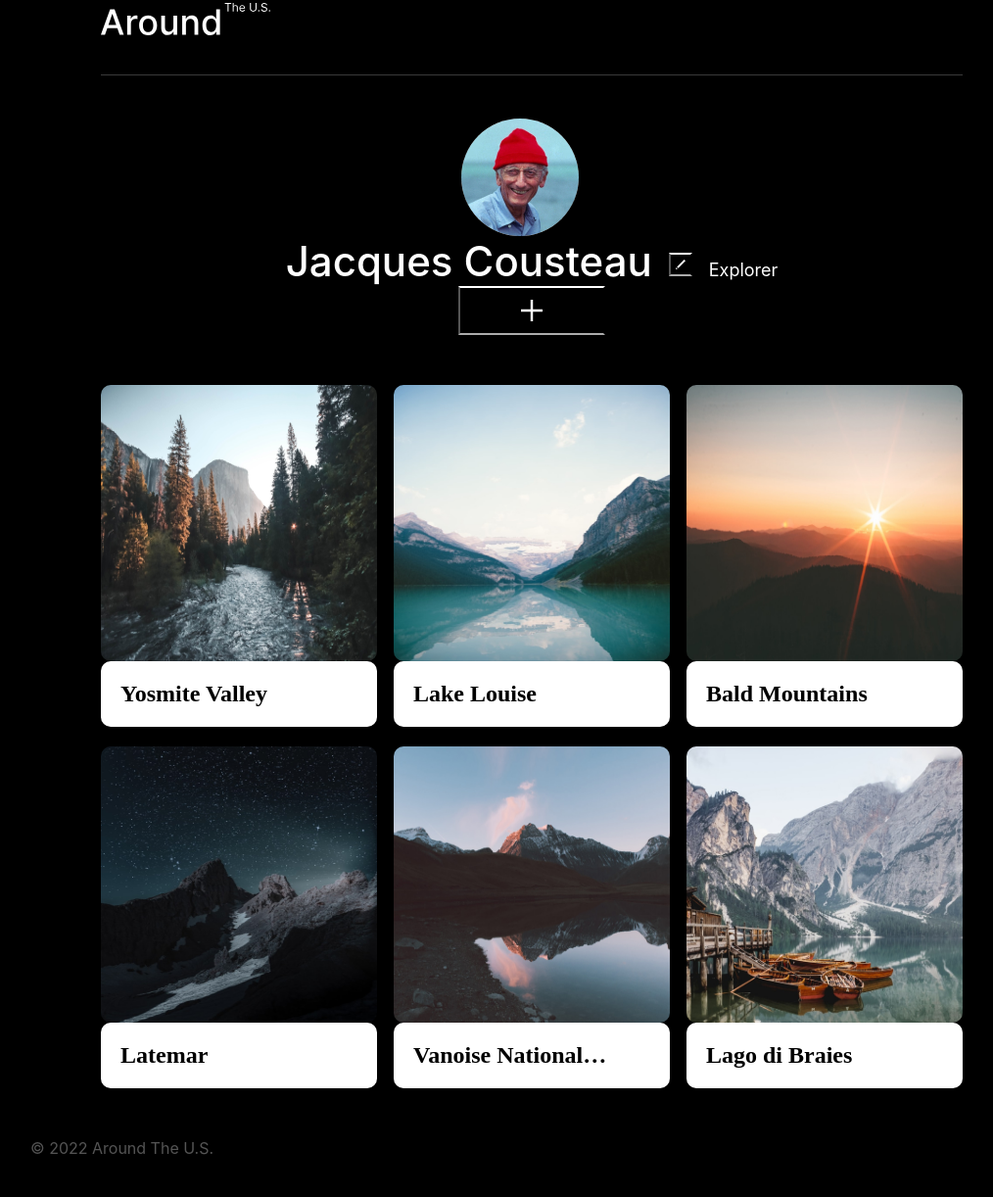
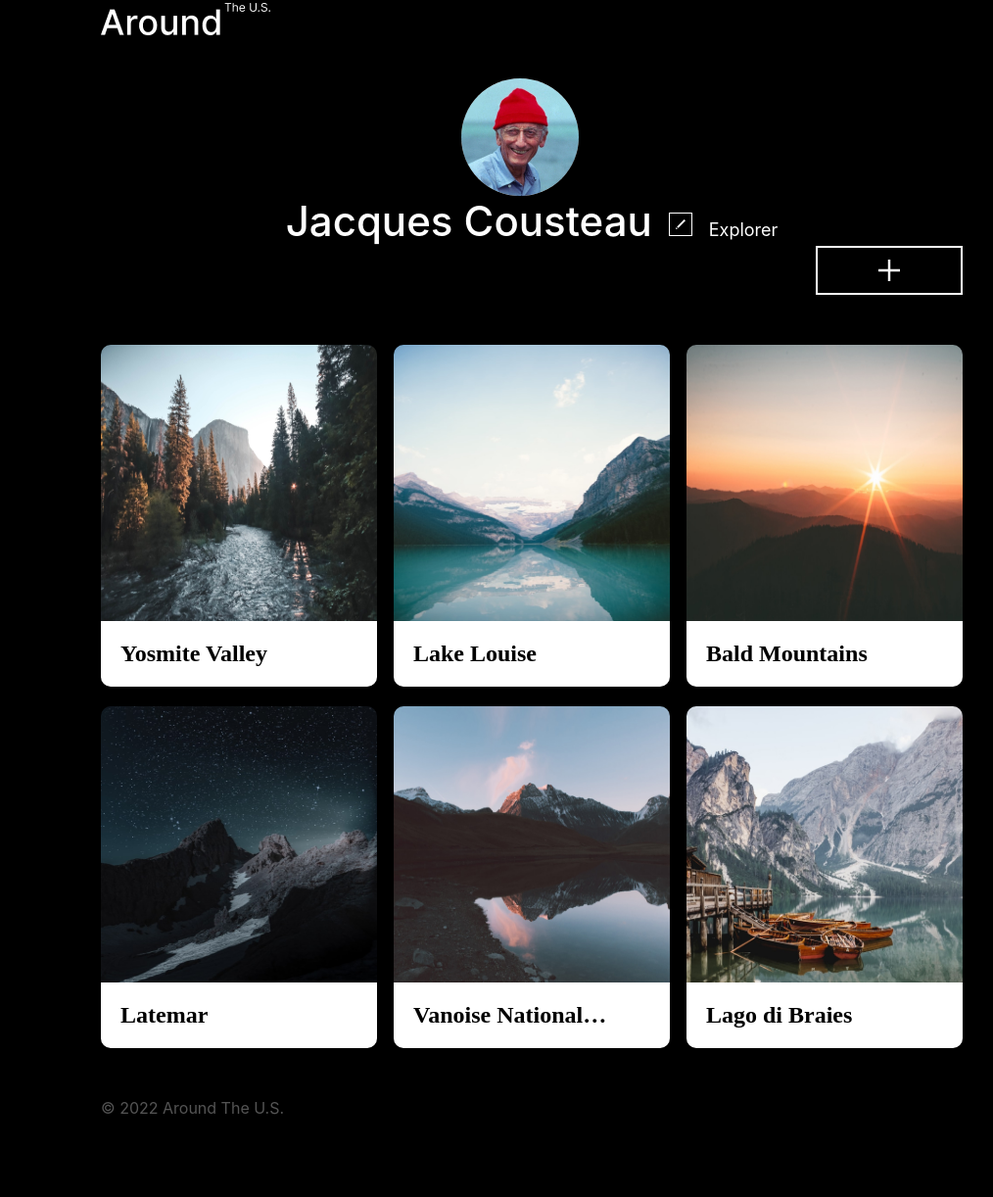
Before and after one commit to futuredetec2012/se_project_aroundtheus, a plain HTML site: page index.html in a window 1280 px wide. Shown: the part 50-1272 px from the top of the page at 98% size, without its empty margins (97-1111 px from the left). Drawn offline with Linux system fonts and the light colour scheme; a web font is replaced by a local one.

Commit message:
added notes

```diff
--- a/Blocks/cards.css
+++ b/Blocks/cards.css
@@ -21,6 +21,7 @@
   height: 282px;
   max-width: 282px;
   border-radius: 10px;
+  border-radius: 10px 10px 0 0;
 }
 
 .card__description {
@@ -33,7 +34,7 @@
   padding-right: 28px;
   align-items: center;
   justify-content: space-between;
-  border-radius: 10px;
+  border-radius: 0 0 10px 10px;
 }
 
 .card__like-button {
--- a/Blocks/footer.css
+++ b/Blocks/footer.css
@@ -1,11 +1,8 @@
 .footer {
   font-family: "Inter";
-  width: 318px;
-  height: 18px;
-  top: 1139px;
-  left: 200px;
   color: #545454;
+  margin: 0 auto;
+  max-width: 880px;
   padding-top: 35px;
   padding-bottom: 55px;
-  padding-left: 120px;
 }
--- a/Blocks/profile.css
+++ b/Blocks/profile.css
@@ -20,15 +20,17 @@
   width: 24px;
   border-block-color: white;
   grid-area: button;
+  border: 1px solid #fff;
 }
 
 .profile__add-button {
   background: transparent url("../images/Add\ Button.svg") center no-repeat;
   width: 150px;
   height: 50px;
-  margin-left: 0;
+  margin-left: auto;
   border-block-color: white;
   grid-area: add-button;
+  border: 2px solid #fff;
 }
 
 .profile__title {
--- a/index.html
+++ b/index.html
@@ -9,7 +9,7 @@
   <body class="page">
     <div class="page__content">
       <header class="header page__section">
-        <img src="./Images/Logo.svg" alt="Around the U.S. logo" />
+        <img src="./Images/Vector.png" alt="Around the U.S. logo" />
       </header>
 
       <main class="content">
```
Also changed, not shown: Images/Vector.png (added), 1 other file.
